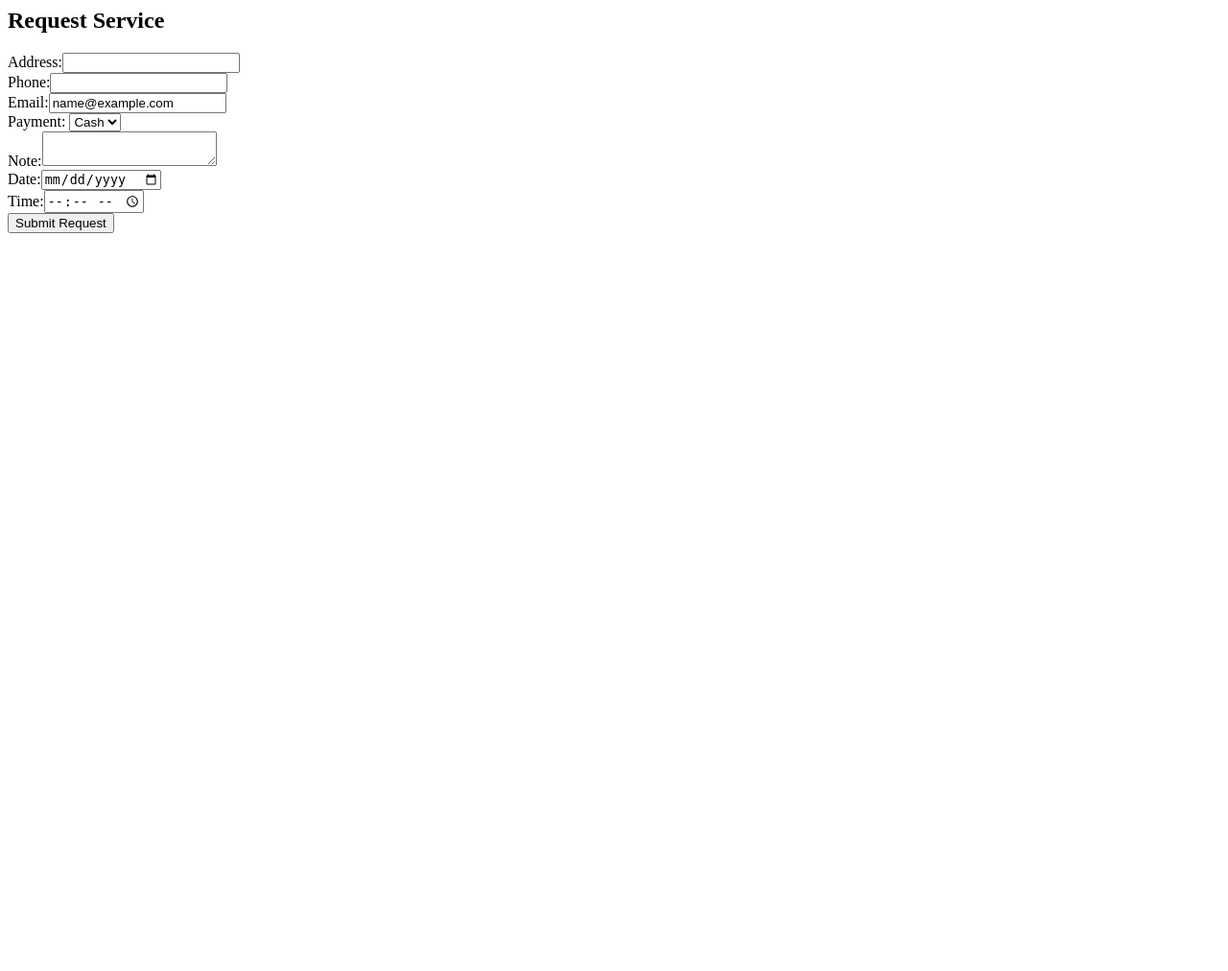
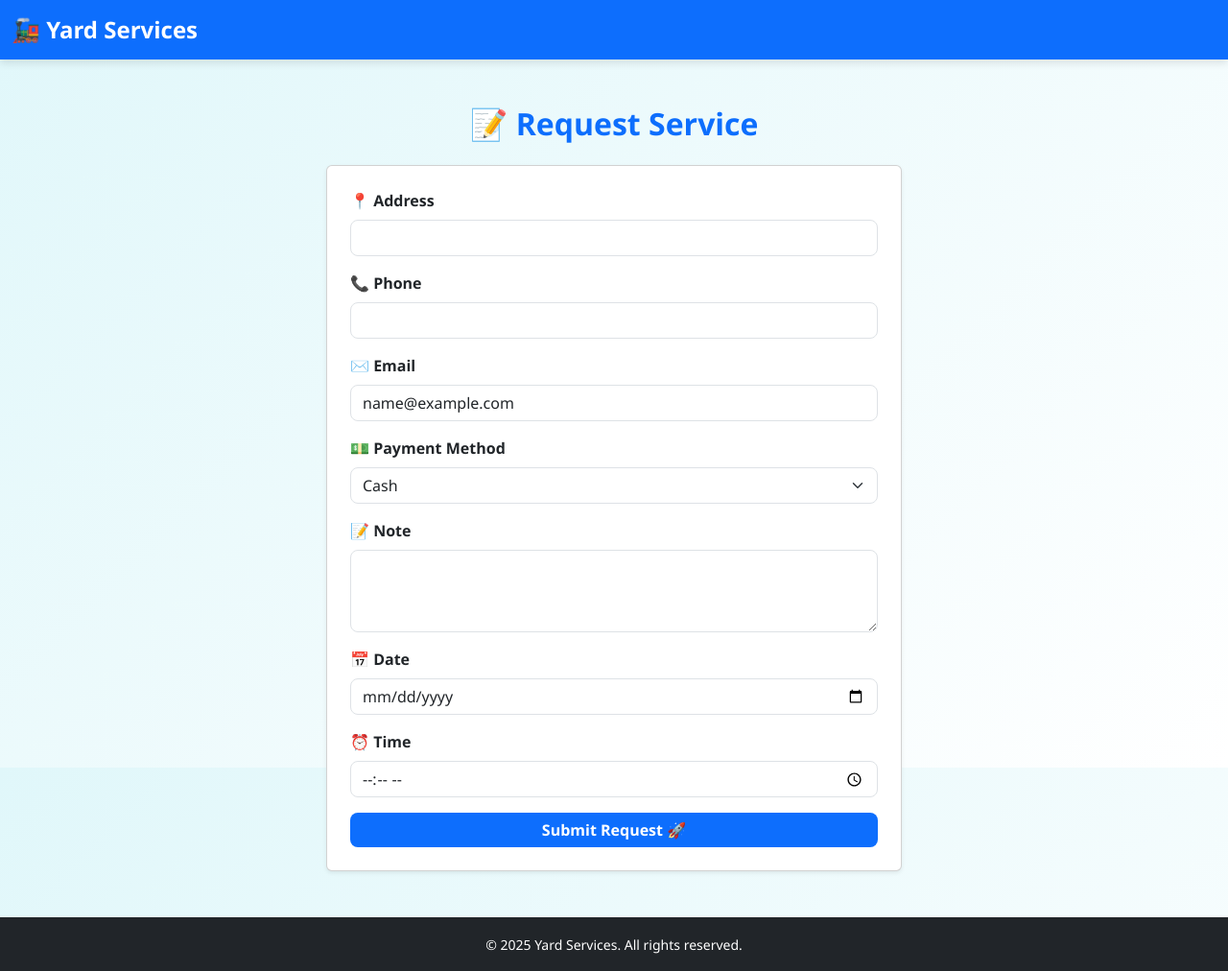
Before and after one commit to Mr-A-Hacker/Yard-services, a Flask app: page /request_service in a window 1280 px wide. Shown: the whole page at 96% size. Before the commit the page ends 243 px from the top, so only its background shows below. Run offline with Flask 3, Linux system fonts and the light colour scheme; the visitor is signed in with stand-in values (Sample User, id 1).

Commit message:
Update request_form.html

```diff
--- a/templates/request_form.html
+++ b/templates/request_form.html
@@ -1,15 +1,71 @@
-<h2>Request Service</h2>
-<form method="POST">
-  <label>Address:</label><input type="text" name="address" required><br>
-  <label>Phone:</label><input type="text" name="phone" required><br>
-  <label>Email:</label><input type="email" name="email" value="{{ current_user.email }}" required><br>
-  <label>Payment:</label>
-  <select name="payment" required>
-    <option value="cash">Cash</option>
-    <option value="zelle">Zelle</option>
-  </select><br>
-  <label>Note:</label><textarea name="note"></textarea><br>
-  <label>Date:</label><input type="date" name="date" required><br>
-  <label>Time:</label><input type="time" name="time" required><br>
-  <button type="submit">Submit Request</button>
-</form>
+<!DOCTYPE html>
+<html lang="en">
+<head>
+  <meta charset="UTF-8">
+  <title>Request Service - Yard Services</title>
+  <link href="https://cdn.jsdelivr.net/npm/bootstrap@5.3.2/dist/css/bootstrap.min.css" rel="stylesheet">
+  <link rel="stylesheet" href="{{ url_for('static', filename='style.css') }}">
+</head>
+<body>
+
+  <!-- Navbar -->
+  <nav class="navbar navbar-expand-lg navbar-dark bg-primary">
+    <div class="container-fluid">
+      <a class="navbar-brand fw-bold" href="{{ url_for('home') }}">🚂 Yard Services</a>
+    </div>
+  </nav>
+
+  <!-- Request Form -->
+  <div class="container mt-5">
+    <h2 class="text-center fw-bold mb-4">📝 Request Service</h2>
+    <form method="POST" class="card p-4 shadow-sm mx-auto" style="max-width: 600px;">
+
+      <div class="mb-3">
+        <label for="address" class="form-label">📍 Address</label>
+        <input type="text" id="address" name="address" class="form-control" required>
+      </div>
+
+      <div class="mb-3">
+        <label for="phone" class="form-label">📞 Phone</label>
+        <input type="text" id="phone" name="phone" class="form-control" required>
+      </div>
+
+      <div class="mb-3">
+        <label for="email" class="form-label">✉️ Email</label>
+        <input type="email" id="email" name="email" class="form-control" value="{{ current_user.email }}" required>
+      </div>
+
+      <div class="mb-3">
+        <label for="payment" class="form-label">💵 Payment Method</label>
+        <select id="payment" name="payment" class="form-select" required>
+          <option value="cash">Cash</option>
+          <option value="zelle">Zelle</option>
+        </select>
+      </div>
+
+      <div class="mb-3">
+        <label for="note" class="form-label">📝 Note</label>
+        <textarea id="note" name="note" class="form-control" rows="3"></textarea>
+      </div>
+
+      <div class="mb-3">
+        <label for="date" class="form-label">📅 Date</label>
+        <input type="date" id="date" name="date" class="form-control" required>
+      </div>
+
+      <div class="mb-3">
+        <label for="time" class="form-label">⏰ Time</label>
+        <input type="time" id="time" name="time" class="form-control" required>
+      </div>
+
+      <button type="submit" class="btn btn-primary w-100">Submit Request 🚀</button>
+    </form>
+  </div>
+
+  <!-- Footer -->
+  <footer class="bg-dark text-white text-center py-3 mt-5">
+    <small>© 2025 Yard Services. All rights reserved.</small>
+  </footer>
+
+</body>
+</html>
```
